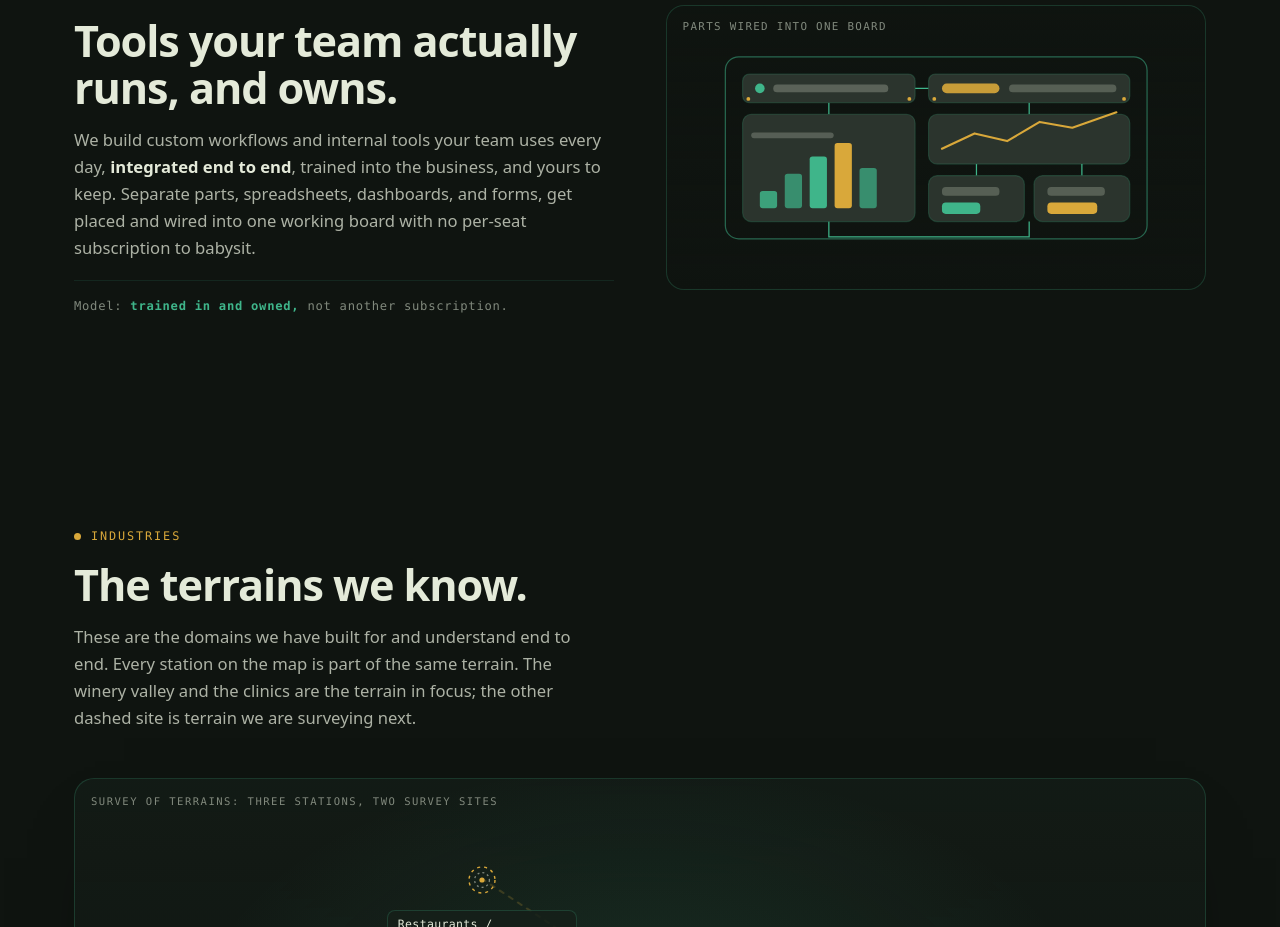
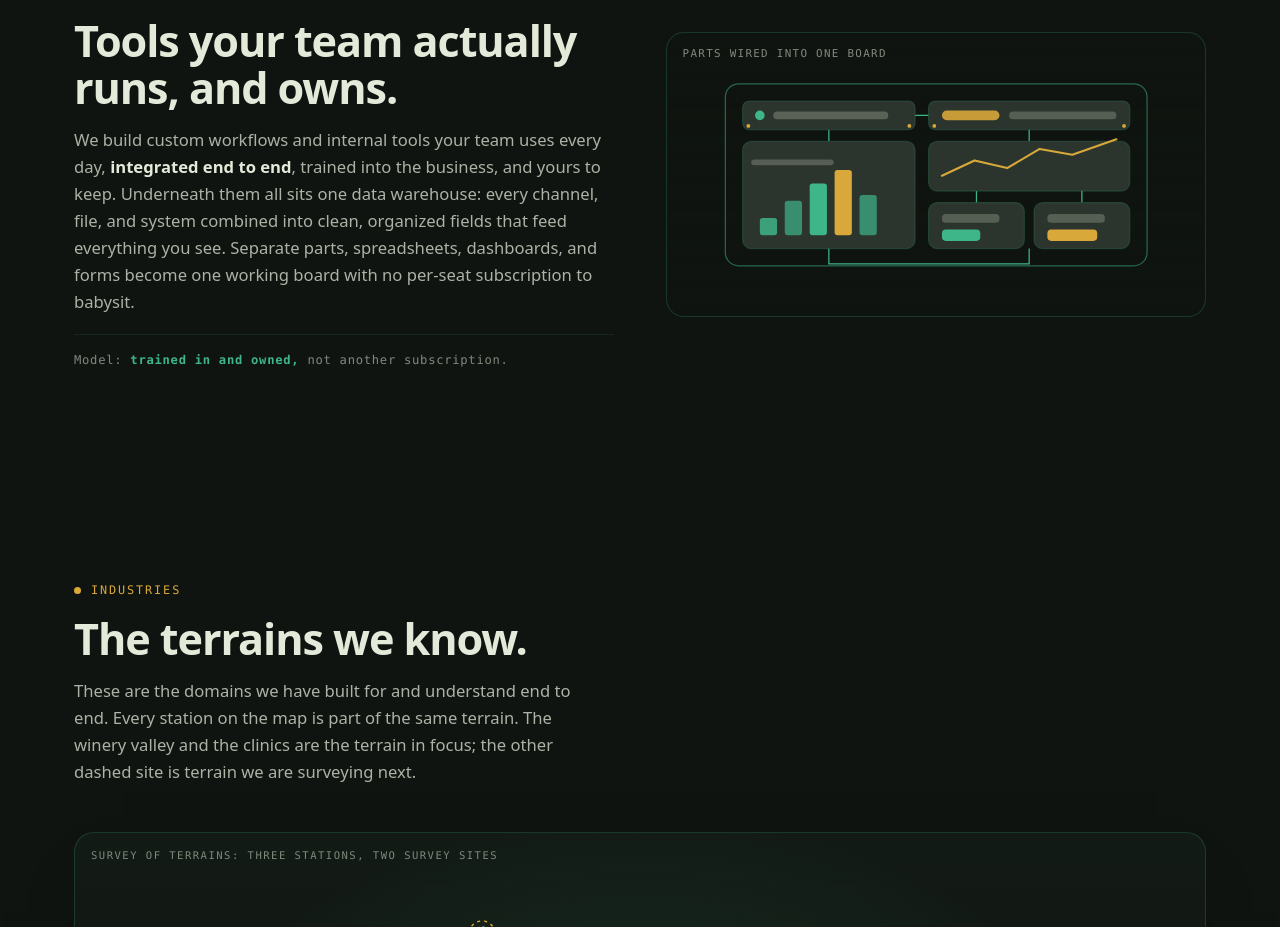
Before and after one commit to hackesmit/cardon-digital, a Next.js app: page / in a window 1280 px wide. Shown: the part 2920-3847 px from the top of the page. Built offline with nearby package versions, Linux system fonts and the light colour scheme.

Commit message:
home tools: data-warehouse pitch on the general page (per demo-doctrine: warehouse advertised here, not in demos)

```diff
--- a/app/page.tsx
+++ b/app/page.tsx
@@ -233,9 +233,11 @@ export default function Home() {
               <p className="section-sub">
                 We build custom workflows and internal tools your team uses every
                 day, <b>integrated end to end</b>, trained into the business, and
-                yours to keep. Separate parts, spreadsheets, dashboards, and forms,
-                get placed and wired into one working board with no per-seat
-                subscription to babysit.
+                yours to keep. Underneath them all sits one data warehouse:
+                every channel, file, and system combined into clean, organized
+                fields that feed everything you see. Separate parts,
+                spreadsheets, dashboards, and forms become one working board with
+                no per-seat subscription to babysit.
               </p>
               <p className="note">
                 Model: <b>trained in and owned,</b> not another subscription.
```
